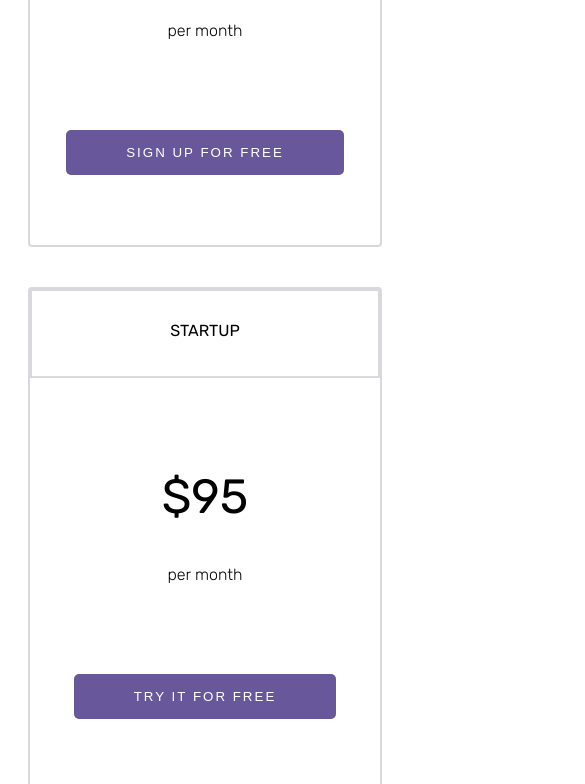
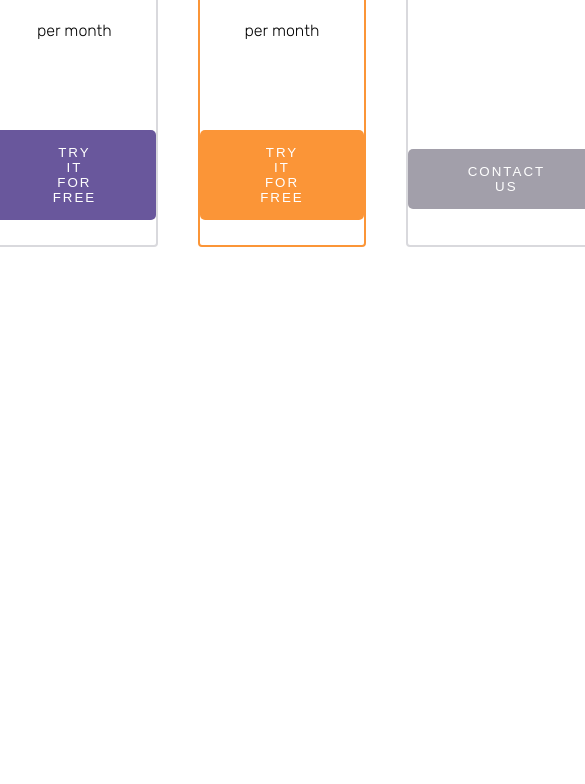
Before and after one commit to cetincakiroglu/Personal-Assignment, a plain HTML site: page Extra-Assignment/index.html in a window 390 px wide. Shown: the part 316-1100 px from the top of the page, 585 px wide, since content can reach past the window. After the commit the page ends 844 px from the top, so only its background shows below. Drawn offline with Linux system fonts and the light colour scheme.

Commit message:
removing extra media query and moving  media query to top

```diff
--- a/Extra-Assignment/style.css
+++ b/Extra-Assignment/style.css
@@ -1,3 +1,12 @@
+/*media */
+
+@media screen and (min-width: 693px){
+    #main{
+        display: flex;
+        flex-wrap: wrap;
+    }
+}
+
 /*universal styling*/
 
 body{
@@ -94,19 +103,3 @@ button{
     letter-spacing: 2px;
     margin-top: 115px;
 }
-
-/*media */
-
-@media screen and (min-width: 693px){
-    #main{
-        display: flex;
-        flex-wrap: wrap;
-    }
-}
-
-@media screen and (min-width:300px){
-    #main{
-        display: flex;
-        flex-direction: column;
-    }
-}
```
